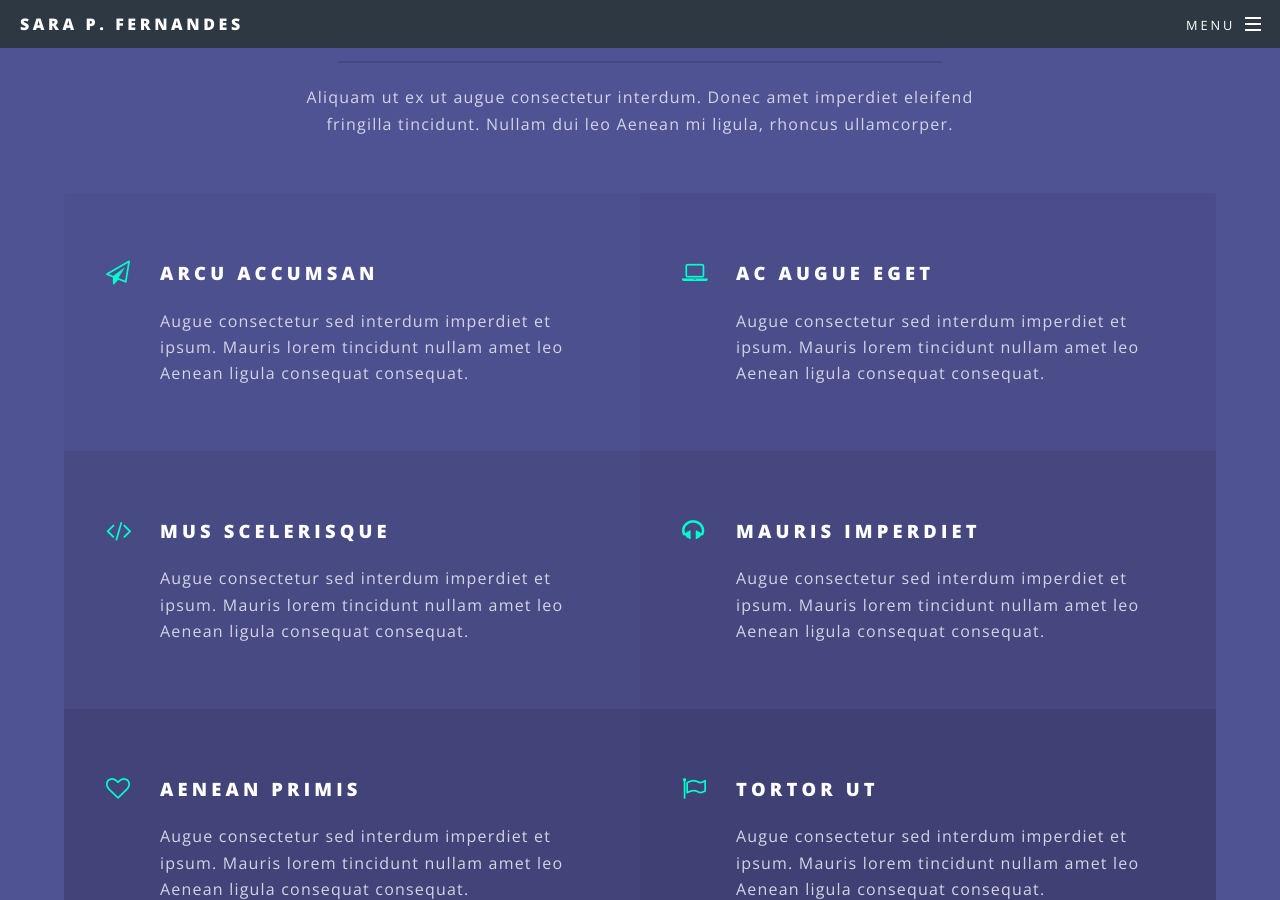
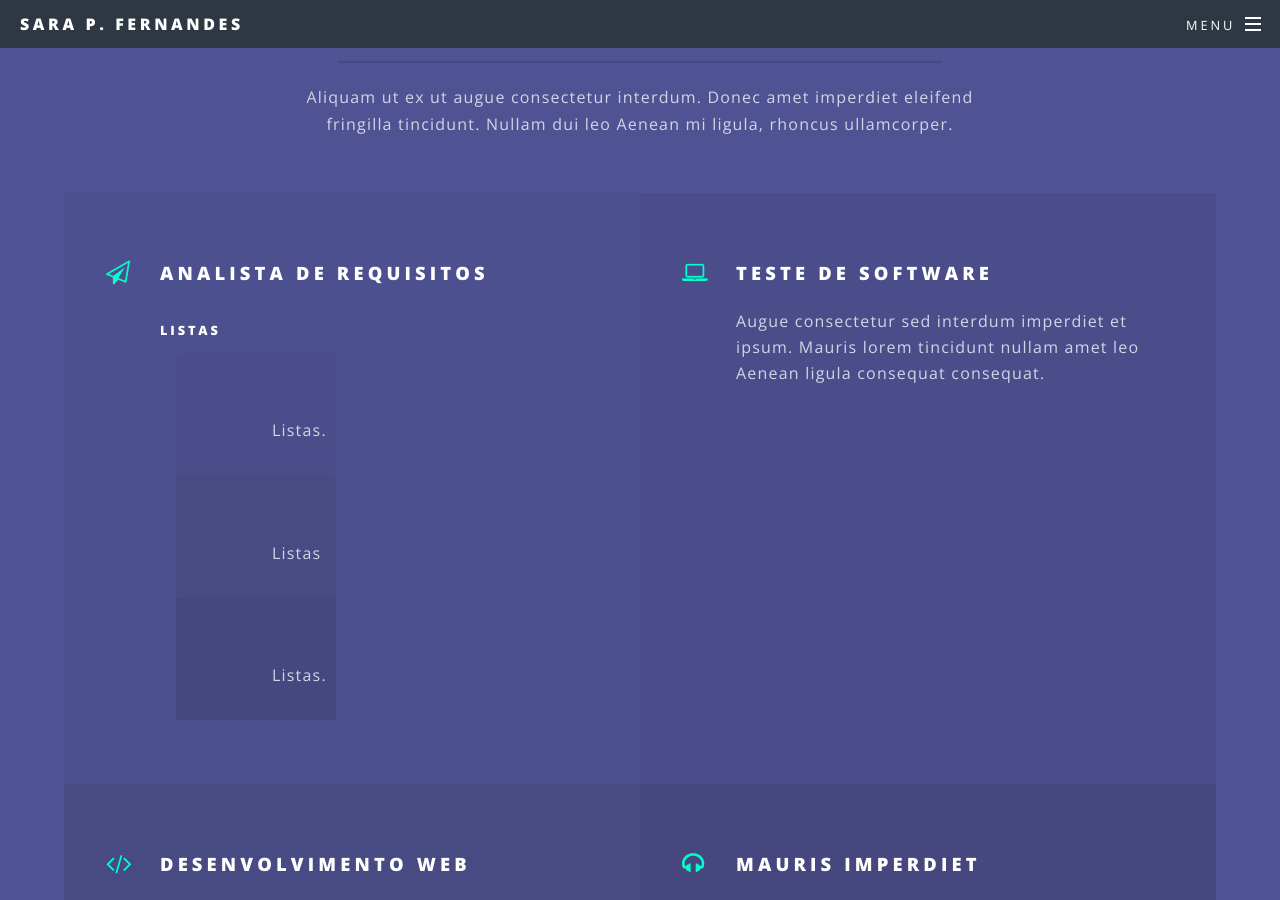
Before and after one commit to SaraFernandes/sarafernandes.github.io_sfdhgdfg, a Jekyll site: the page built from index.html, in a window 1280 px wide and 900 px high, scrolled down 2839 px. Built offline with Jekyll 4.4.1, drawn with Linux system fonts in a browser that asks for light colours.

```diff
--- a/index.html
+++ b/index.html
@@ -64,15 +64,24 @@
 							</header>
 							<ul class="features">
 								<li class="icon fa-paper-plane-o">
-									<h3>Arcu accumsan</h3>
-									<p>Augue consectetur sed interdum imperdiet et ipsum. Mauris lorem tincidunt nullam amet leo Aenean ligula consequat consequat.</p>
+									<h3>Analista de Requisitos</h3>
+									<p>
+										<div class="6u 12u$(medium)">
+											<h5>Listas</h5>
+											<ul>
+												<li>Listas.</li>
+												<li>Listas</li>
+												<li>Listas.</li>
+											</ul>
+										</div>
+									</p>
 								</li>
 								<li class="icon fa-laptop">
-									<h3>Ac Augue Eget</h3>
+									<h3>Teste de Software</h3>
 									<p>Augue consectetur sed interdum imperdiet et ipsum. Mauris lorem tincidunt nullam amet leo Aenean ligula consequat consequat.</p>
 								</li>
 								<li class="icon fa-code">
-									<h3>Mus Scelerisque</h3>
+									<h3>Desenvolvimento Web</h3>
 									<p>Augue consectetur sed interdum imperdiet et ipsum. Mauris lorem tincidunt nullam amet leo Aenean ligula consequat consequat.</p>
 								</li>
 								<li class="icon fa-headphones">
```
